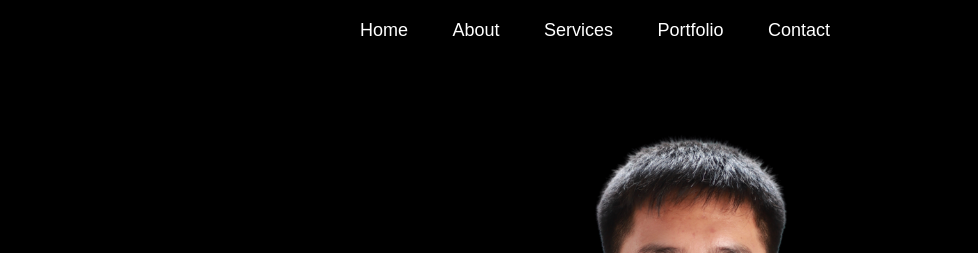
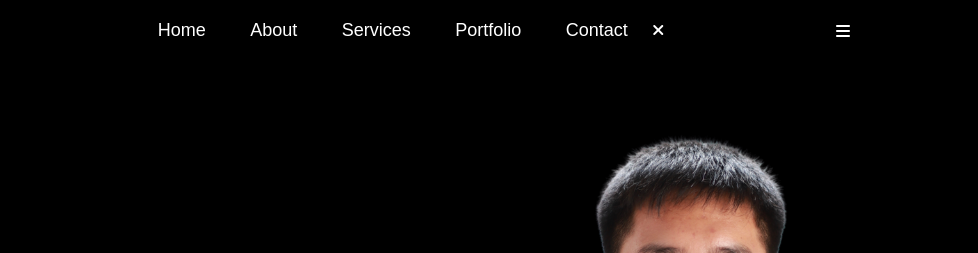
Before and after one commit to jeffkkiel/Portfolio, a plain HTML site: page index.html in a window 1280 px wide. Shown: the top 253 px of the page, 302-1280 px from the left. Drawn offline with Linux system fonts and the light colour scheme.

Commit message:
Update index.html

```diff
--- a/index.html
+++ b/index.html
@@ -15,13 +15,15 @@
       <div class="container">
         <nav>
           <img src="" class="logo" />
-          <ul>
+          <ul id="sidemenu">
             <li><a href="#">Home</a></li>
             <li><a href="#">About</a></li>
             <li><a href="#">Services</a></li>
             <li><a href="#">Portfolio</a></li>
             <li><a href="#">Contact</a></li>
+            <i class="fa-solid fa-xmark" onclick="closemenu()"></i>
           </ul>
+          <i class="fa-solid fa-bars" onclick="openmenu()"></i>
         </nav>
         <div class="header-text">
           <p>AI <span>Developer</span></p>
@@ -234,5 +236,14 @@
         document.getElementById(tabname).classList.add("active-tab");
       }
     </script>
+    <script>
+      var sidemenu = document.getElementById("sidemenu");
+      function openmenu() {
+        sidemenu.style.right = "0";
+      }
+      function closemenu() {
+        sidemenu.style.right = "-200px";
+      }
+    </script>
   </body>
 </html>
```
